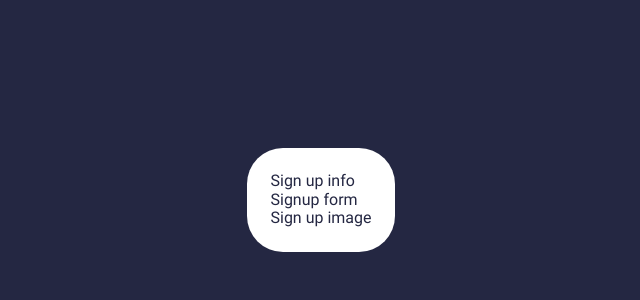
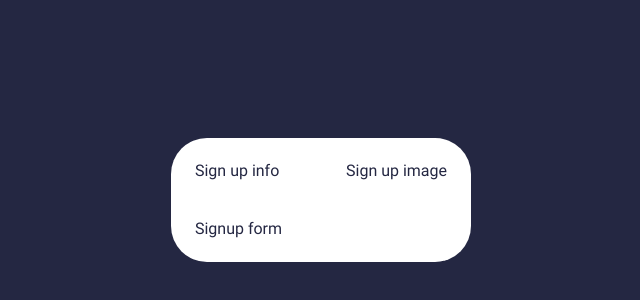
Before and after one commit to Dmitry528/Frontend-Mentor_Newsletter-sign-up, a React (Create React App) app: page / in a window 1280 px wide. Shown: the part 200-500 px from the top of the page, without its empty margins (319-959 px from the left). Built offline with nearby package versions, Linux system fonts and the light colour scheme.

Commit message:
created basic layout

```diff
--- a/src/components/SignUpForm/SignUpForm.tsx
+++ b/src/components/SignUpForm/SignUpForm.tsx
@@ -1,5 +1,7 @@
+import signUpFormStyles from 'styles/modules/components/SignUpForm.module.css';
+
 export const SignUpForm = () => (
-  <p>Signup form</p>
+  <div className={signUpFormStyles.signUpForm}>Signup form</div>
 );
 
 export default SignUpForm;
--- a/src/components/SignUpImage/SignUpImage.tsx
+++ b/src/components/SignUpImage/SignUpImage.tsx
@@ -1,5 +1,9 @@
+import signUpImageStyles from 'styles/modules/components/SignUpImage.module.css';
+
 export const SignUpImage = () => (
-  <p>Sign up image</p>
+  <div className={signUpImageStyles.signUpImage}>
+    <p>Sign up image</p>
+  </div>
 );
 
 export default SignUpImage;
--- a/src/components/SignUpInfo/SignUpInfo.tsx
+++ b/src/components/SignUpInfo/SignUpInfo.tsx
@@ -1,5 +1,7 @@
+import signUpInfoStyles from 'styles/modules/components/SignUpInfo.module.css';
+
 export const SignUpInfo = () => (
-  <p>Sign up info</p>
+  <div className={signUpInfoStyles.signUpInfo}>Sign up info</div>
 )
 
 export default SignUpInfo;
--- a/src/features/SignUp/SignUp.tsx
+++ b/src/features/SignUp/SignUp.tsx
@@ -6,13 +6,9 @@ import signUpStyles from 'styles/modules/features/SignUp.module.css';
 
 const SignUp = () => (
   <div className={signUpStyles.signUp}>
-    <div>
-      <SignUpInfo />
-      <SignUpForm />
-    </div>
-    <div>
-      <SignUpImage />
-    </div>
+    <SignUpInfo />
+    <SignUpForm />
+    <SignUpImage />
   </div>
 );
 
--- /dev/null
+++ b/src/styles/modules/components/SignUpForm.module.css
@@ -0,0 +1,3 @@
+.signUpForm {
+  grid-area: form;
+}
--- /dev/null
+++ b/src/styles/modules/components/SignUpImage.module.css
@@ -0,0 +1,3 @@
+.signUpImage {
+  grid-area: image;
+}
--- /dev/null
+++ b/src/styles/modules/components/SignUpInfo.module.css
@@ -0,0 +1,3 @@
+.signUpInfo {
+  grid-area: info;
+}
--- a/src/styles/modules/features/SignUp.module.css
+++ b/src/styles/modules/features/SignUp.module.css
@@ -3,4 +3,10 @@
 
   padding: 1.5rem;
   border-radius: 2.25rem;
+
+  display: grid;
+  grid-template-areas:
+    "info image"
+    "form image";
+  gap: 2.5rem 4rem;
 }
```
